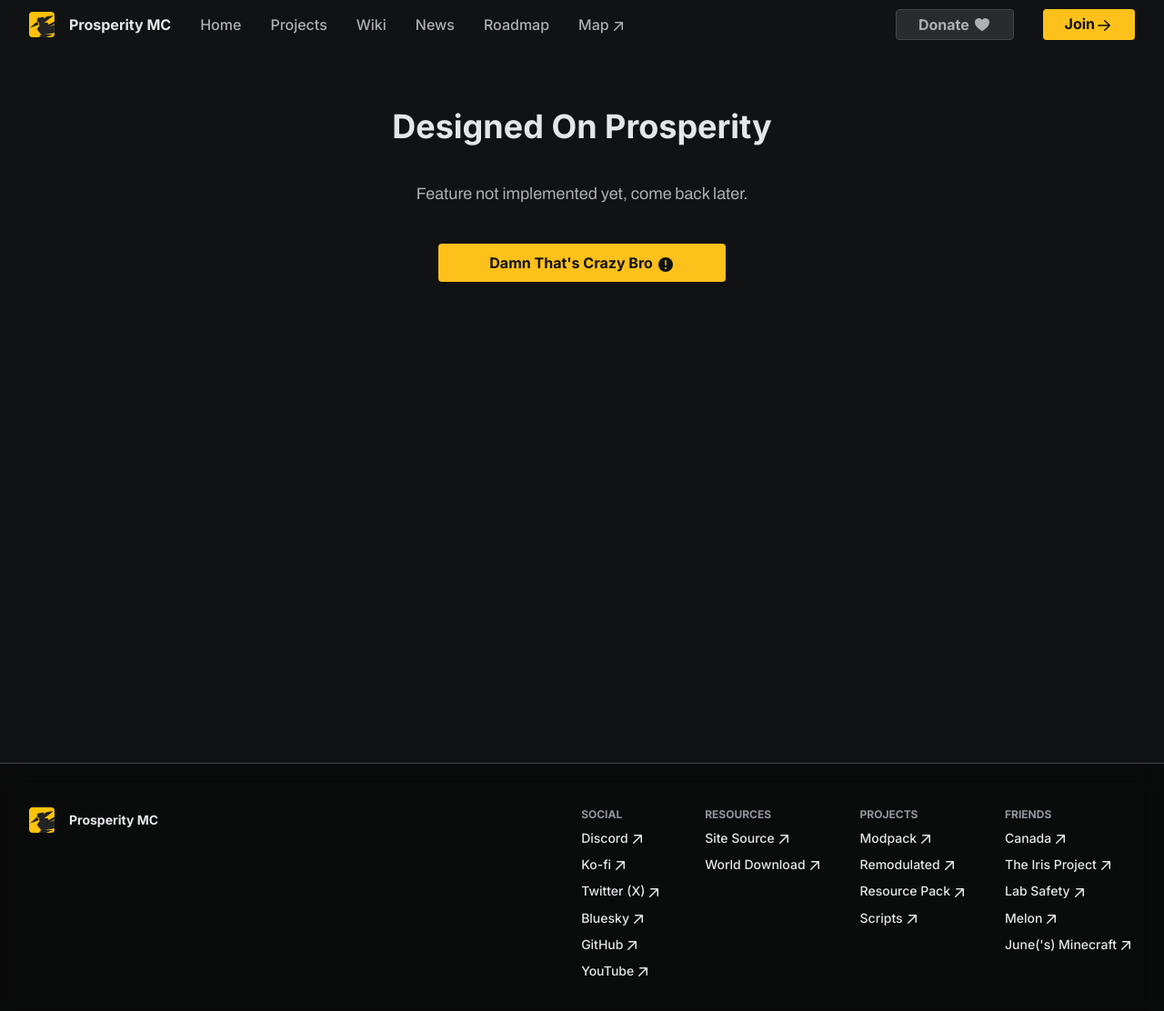
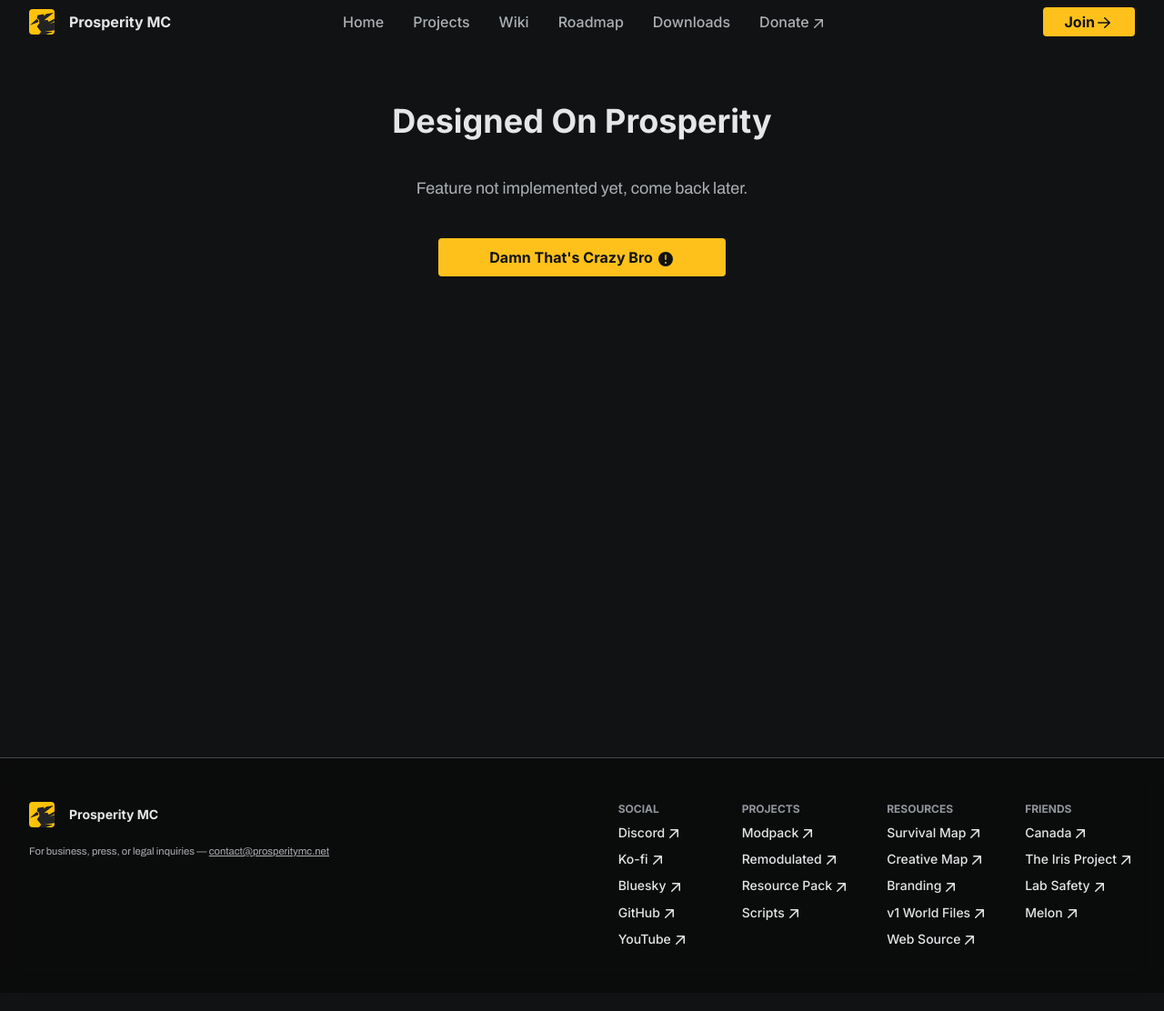
Before and after one commit to ProsperityMC/Prosperity-Website, a Next.js app: page /schematics in a window 1280 px wide. Shown: the top 1112 px of the page at 91% size. Built offline with nearby package versions, Linux system fonts and the light colour scheme.

Commit message:
update: Update navbar and footer content

```diff
--- a/components/Footer.tsx
+++ b/components/Footer.tsx
@@ -10,17 +10,9 @@ export default function Footer() {
 			links: [
 				{ text: "Discord", href: "https://discord.gg/Gf5tDk5EhR" },
 				{ text: "Ko-fi", href: "https://ko-fi.com/prosperitymc" },
-				{ text: "Twitter (X)", href: "https://x.com/prosperitymc" },
 				{ text: "Bluesky", href: "https://bsky.app/profile/prosperitymc.net" },
 				{ text: "GitHub", href: "https://github.com/ProsperityMC" },
 				{ text: "YouTube", href: "https://youtube.com/@prosperitymc" },
-			]
-		},
-		{
-			header: "Resources",
-			links: [
-				{ text: "Site Source", href: "https://github.com/ProsperityMC/Prosperity-Website" },
-				{ text: "World Download", href: "https://drive.google.com/file/d/1Cxpbvs9gCttadVn8E7LRFRDpbxn-_QFh/view" },
 			]
 		},
 		{
@@ -33,13 +25,22 @@ export default function Footer() {
 			]
 		},
 		{
+			header: "Resources",
+			links: [
+				{ text: "Survival Map", href: "https://map.prosperitymc.net" },
+				{ text: "Creative Map", href: "https://cmap.prosperitymc.net" },
+				{ text: "Branding", href: "https://github.com/ProsperityMC/Prosperity-Brand" },
+				{ text: "v1 World Files", href: "https://drive.google.com/file/d/1Cxpbvs9gCttadVn8E7LRFRDpbxn-_QFh/view" },
+				{ text: "Web Source", href: "https://github.com/ProsperityMC/Prosperity-Website" },
+			]
+		},
+		{
 			header: "Friends",
 			links: [
 				{ text: "Canada", href: "https://visitquebec.info" },
 				{ text: "The Iris Project", href: "https://github.com/IrisShaders/Iris" },
 				{ text: "Lab Safety", href: "https://remove.directory/chemicals" },
 				{ text: "Melon", href: "https://mrmelon54.com" },
-				{ text: "June('s) Minecraft", href: "https://modrinth.com/modpack/june+" },
 			]
 		}
 	];
@@ -52,6 +53,7 @@ export default function Footer() {
 						<Image className="inline-block w-7 h-7 mr-4 rounded" src={logo} alt="" />
 						<header className="hidden md:block">Prosperity MC</header>
 					</A>
+					<small>For business, press, or legal inquiries — <span className="underline select-all">contact@prosperitymc.net</span></small>
 				</div>
 				<div className="flex gap-10 flex-wrap">
 					{content.map((entry) => (
--- a/components/Menu.tsx
+++ b/components/Menu.tsx
@@ -1,7 +1,7 @@
 import Link from "next/link";
 import { useState } from "react";
 import Image from "next/image";
-import { HeartIcon, ArrowRightIcon } from "@heroicons/react/20/solid";
+import { ArrowRightIcon } from "@heroicons/react/20/solid";
 
 import logo from "@public/prosperity.svg";
 import A from "@components/A";
@@ -11,9 +11,9 @@ export default function Menu() {
 		{ href: "/", text: "Home" },
 		{ href: "/projects", text: "Projects", loose: true },
 		{ href: "/wiki", text: "Wiki", loose: true },
-		{ href: "/news", text: "News", loose: false },
-		{ href: "/roadmap", text: "Roadmap", loose: false },
-		{ href: "https://map.prosperitymc.net", text: "Map" }
+		{ href: "/timeline", text: "Roadmap", loose: false },
+		{ href: "/download", text: "Downloads" },
+		{ href: "https://ko-fi.com/prosperitymc", text: "Donate" },
 	];
 	const [hasScrolled, setHasScrolled] = useState(false);
 
@@ -33,13 +33,21 @@ export default function Menu() {
 					: "py-2.5"
 			}`}>
 			<div className={`flex justify-between items-center content-width`}>
-				<span className="flex gap-8 items-center">
+				<div className="flex items-center justify-center">
 					<Link
 						href={"/"}
 						className="items-center hidden text-zinc-100 md:inline-flex shrink-0 font-bold font-header">
-						<Image className="inline-block w-7 h-7 rounded" src={logo} alt="" />
-						<header className="ml-4 hidden lg:block">Prosperity MC</header>
+						<Image
+							className="inline-block w-7 h-7 rounded"
+							src={logo}
+							alt=""
+						/>
+						<header className="ml-4 hidden lg:block">
+							Prosperity MC
+						</header>
 					</Link>
+				</div>
+				<div className="flex gap-8 items-center">
 					{links.map((link) => (
 						<A
 							key={link.text}
@@ -50,23 +58,16 @@ export default function Menu() {
 							{link.text}
 						</A>
 					))}
-				</span>
-				<span className="hidden md:flex gap-8 flex-grow justify-end">
-					<A
-						href="https://ko-fi.com/prosperitymc"
-						noIcon={true}
-						className="type-header bg-zinc-800 group hover:bg-zinc-900 duration-150 text-zinc-300 px-6 py-1 rounded  border border-zinc-700 focus:border-yellow-400">
-						Donate{"  "}
-						<HeartIcon className="w-5 h-5 inline-block align-text-top group-hover:fill-yellow-400 ease-in-out duration-500 group-hover:rotate-12 group-hover:scale-110" />
-					</A>
+				</div>
+				<div className="hidden md:block">
 					<A
 						href="https://discord.gg/hfTxZ4XxYj"
 						noIcon={true}
-						className="type-header bg-yellow-500 hover:bg-yellow-400 duration-150 text-zinc-900 px-6 py-1 rounded justify-items-end">
+						className="type-header bg-yellow-500 hover:bg-yellow-400 duration-150 text-zinc-900 ml-12 px-6 py-1.5 rounded justify-items-end">
 						Join
 						<ArrowRightIcon className="w-5 h-5 inline-block align-middle" />
 					</A>
-				</span>
+				</div>
 			</div>
 		</nav>
 	);
```
